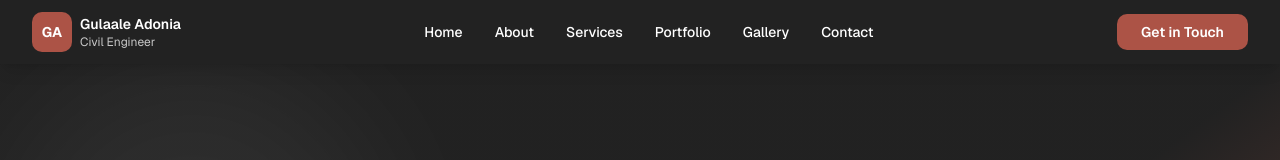
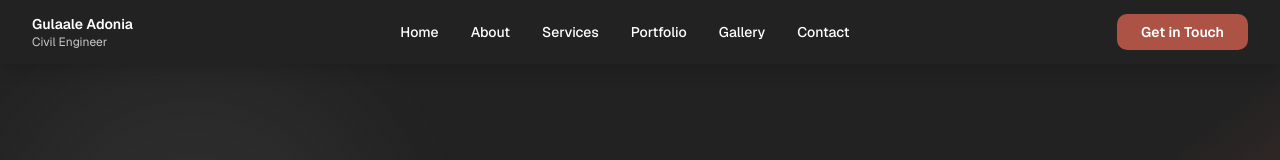
Before and after one commit to SenseiKaih/adonis-construction-site, a Next.js app: page / in a window 1280 px wide. Shown: the top 160 px of the page. Built offline with nearby package versions, Linux system fonts and the light colour scheme.

Commit message:
Update navigation.tsx

```diff
--- a/components/navigation.tsx
+++ b/components/navigation.tsx
@@ -22,9 +22,9 @@ export default function Navigation() {
         <div className="flex justify-between items-center h-16">
           {/* Logo */}
           <Link href="#" className="flex items-center gap-2">
-            <div className="w-10 h-10 bg-secondary rounded-lg flex items-center justify-center">
-              <span className="text-sm font-bold text-secondary-foreground">GA</span>
-            </div>
+            {/* <div className="w-10 h-10 rounded-lg overflow-hidden bg-secondary flex items-center justify-center">
+              <img src="/gulaale-logo.png" alt="Gulaale logo" className="w-10 h-10 object-cover" />
+            </div> */}
             <div className="hidden sm:block">
               <p className="text-sm font-semibold">Gulaale Adonia</p>
               <p className="text-xs opacity-75">Civil Engineer</p>
```
